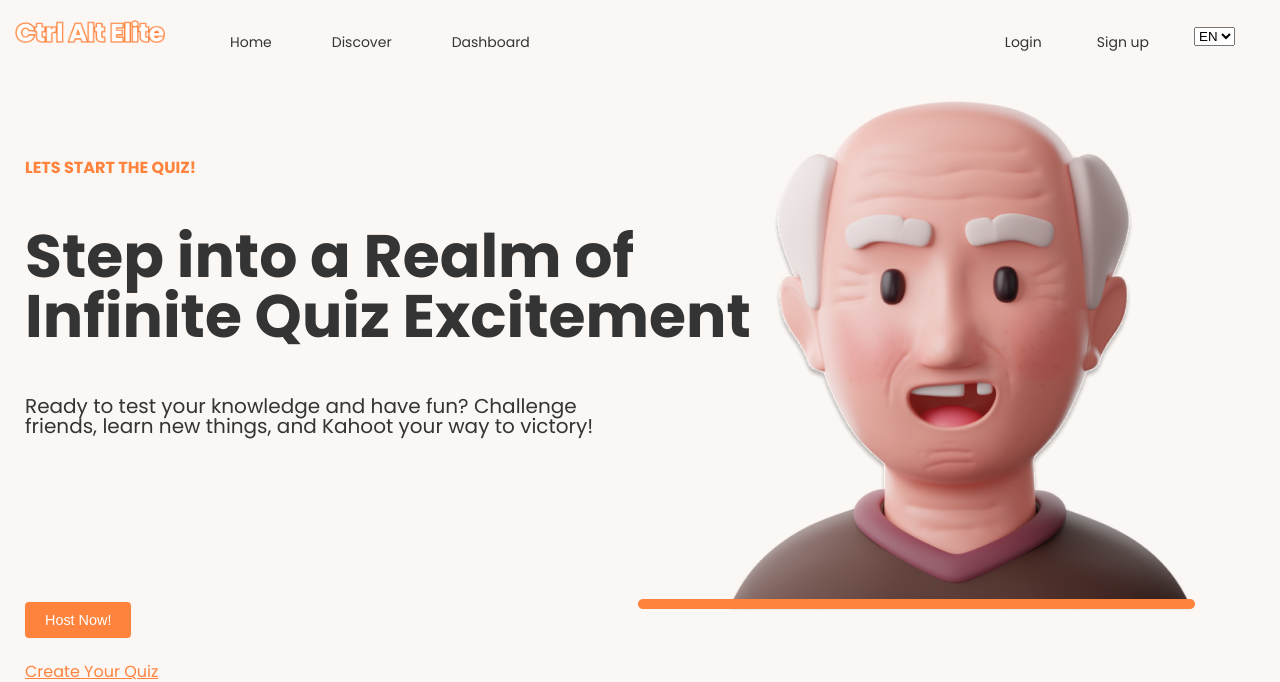
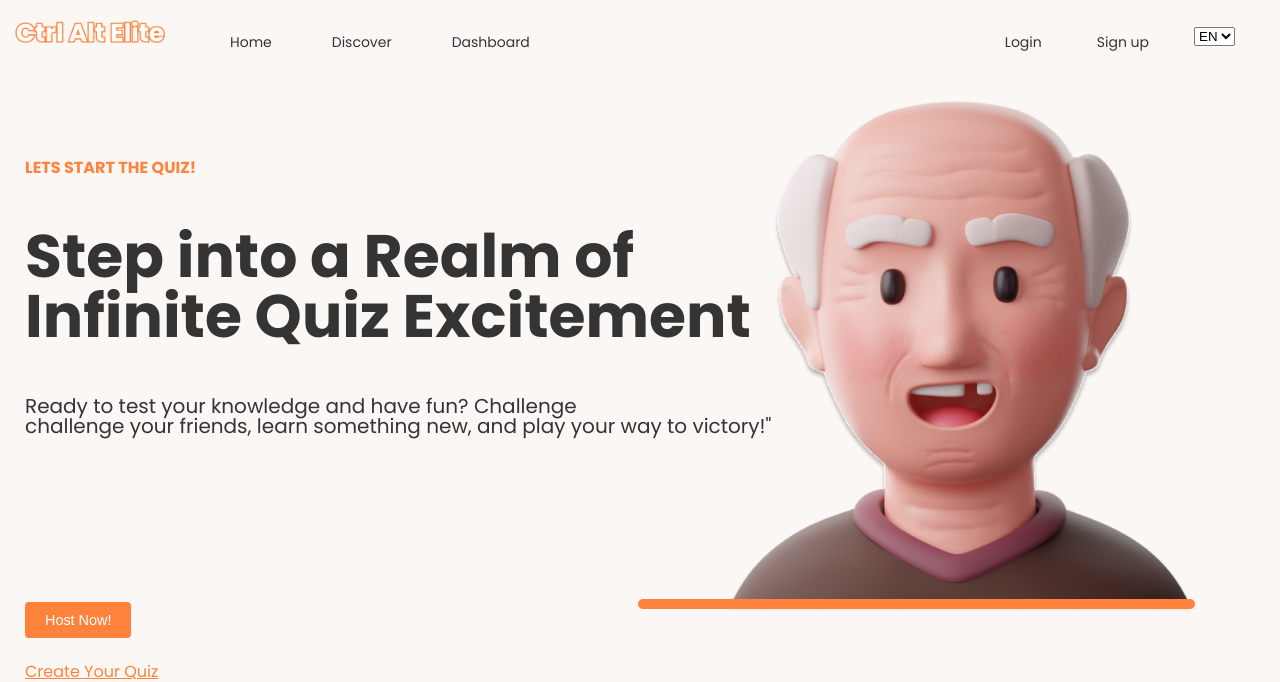
Before and after one commit to sanderhd/Ctrl-Alt-Elite, a PHP site: page / in a window 1280 px wide. Shown: the top 682 px of the page. Run offline with PHP 8.4, Linux system fonts and the light colour scheme; a stand-in replaces the project's code that opens the database connection.

Commit message:
h3 motto veranderd

```diff
--- a/src/index.php
+++ b/src/index.php
@@ -31,8 +31,7 @@
     <div class="main">
         <span style="color: var(--secondary)"><b>LETS START THE QUIZ!</b></span>
         <h2>Step into a Realm of <br>Infinite Quiz Excitement</h2>
-        <h3>Ready to test your knowledge and have fun? Challenge <br> friends, learn new things, and Kahoot your way to
-            victory!</h3>
+        <h3>Ready to test your knowledge and have fun? Challenge <br> challenge your friends, learn something new, and play your way to victory!"</h3>
 
         <div class="opaImage">
             <img src="assets/opa.png" alt="opa">
```
